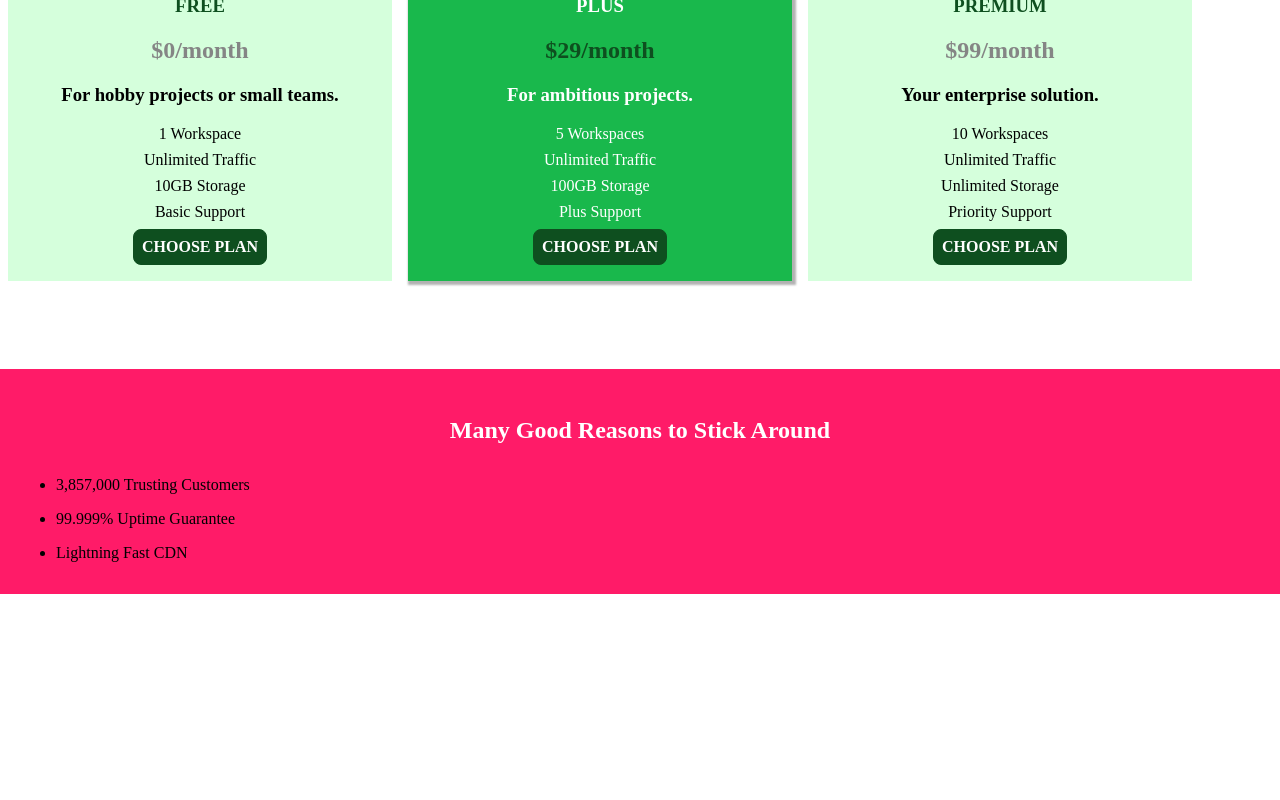
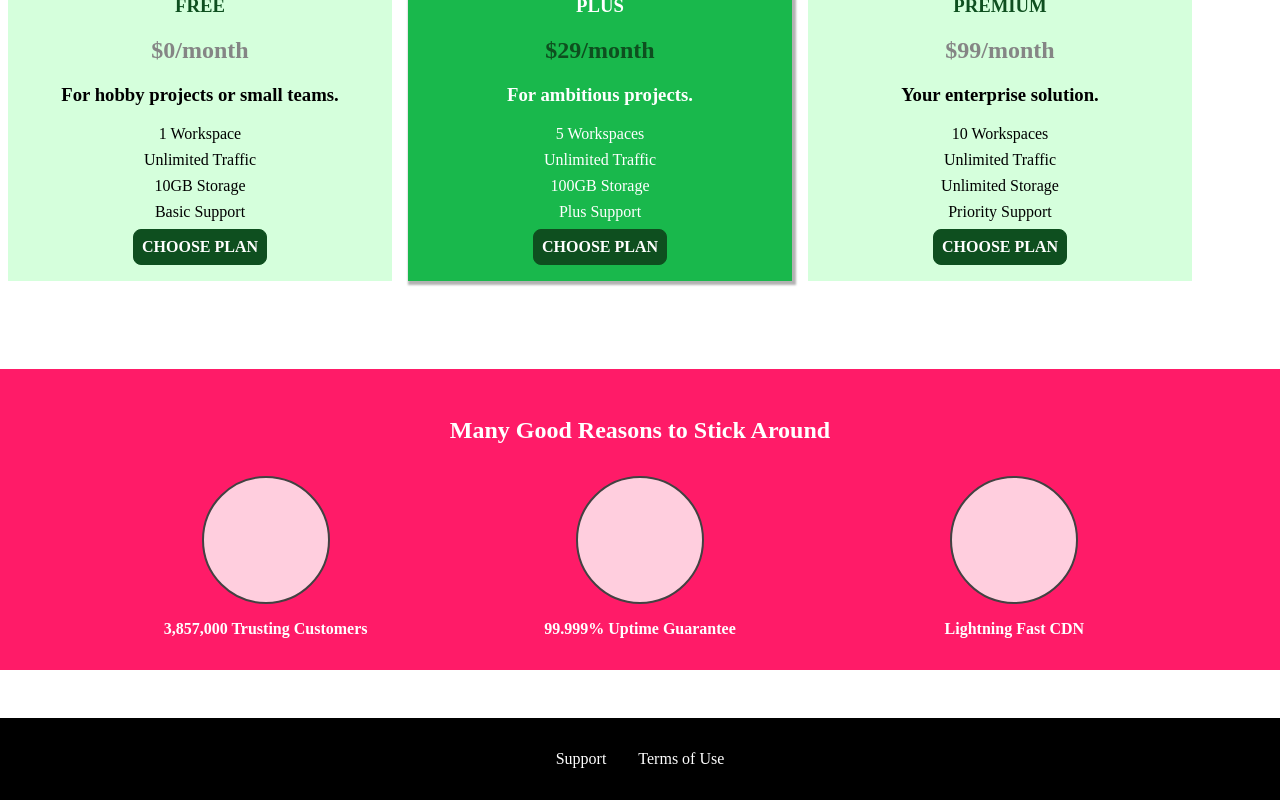
Before and after one commit to rattumourya/css-learning, an Angular app in the folder Basics/basics-css-angular/: page / in a window 1280 px wide. Shown: the part 613-1413 px from the top of the page. Before the commit the page ends 1207 px from the top, so only its background shows below. Built offline with nearby package versions, Linux system fonts and the light colour scheme.

Commit message:
footer added to the page

```diff
--- a/Basics/basics-css-angular/src/app/app.component.css
+++ b/Basics/basics-css-angular/src/app/app.component.css
@@ -108,6 +108,33 @@ body {
     margin: 32px;
 }
 
+.key-feature__list {
+    list-style: none;
+    margin: 0;
+    padding: 0;
+    text-align: center;
+}
+
+.key-feature {
+    display: inline-block;
+    width: 30%;
+}
+
+.key-feature__image {
+    background: #ffcede;
+    width: 128px;
+    border: 2px solid #424242;
+    border-radius: 50%;
+    height: 128px;
+    margin: auto;
+}
+
+.key-feature__description {
+    text-align: center;
+    font-weight: bold;
+    color: white;
+}
+
 /* h1 {
     font-family: sans-serif;
 } */
@@ -174,3 +201,34 @@ body {
     background: white;
     border: none;
 }
+
+.main-footer {
+    background-color: #000;
+    padding: 32px;
+    margin-top: 48px;
+}
+
+
+.main-footer__links {
+    text-align: center;
+    margin: 0px;
+    padding: 0px;
+    text-align: center;
+}
+
+.main-footer__link {
+    text-align: center;
+    display: inline-block;
+    margin: 0 16px;
+}
+
+.main-footer__link a {
+    text-decoration: none;
+    color: white;
+}
+
+.main-footer__link a:hover,
+.main-footer__link a:active {
+    text-decoration: none;
+    color: #ccc;
+}
--- a/Basics/basics-css-angular/src/app/app.component.html
+++ b/Basics/basics-css-angular/src/app/app.component.html
@@ -72,25 +72,37 @@
     </section>
     <section id="key-features">
         <h1 class="section-title">Many Good Reasons to Stick Around</h1>
-        <ul>
-            <li>
-                <div>
+        <ul class="key-feature__list">
+            <li class="key-feature">
+                <div class="key-feature__image">
 
                 </div>
-                <p>3,857,000 Trusting Customers</p>
+                <p class="key-feature__description">3,857,000 Trusting Customers</p>
             </li>
-            <li>
-                <div>
+            <li class="key-feature">
+                <div class="key-feature__image">
 
                 </div>
-                <p>99.999% Uptime Guarantee</p>
+                <p class="key-feature__description">99.999% Uptime Guarantee</p>
             </li>
-            <li>
-                <div>
+            <li class="key-feature">
+                <div class="key-feature__image">
 
                 </div>
-                <p>Lightning Fast CDN</p>
+                <p class="key-feature__description">Lightning Fast CDN</p>
             </li>
         </ul>
     </section>
+    <footer class="main-footer">
+        <nav>
+            <ul class="main-footer__links">
+                <li class="main-footer__link">
+                    <a href="#">Support</a>
+                </li>
+                <li class="main-footer__link">
+                    <a href="#">Terms of Use</a>
+                </li>
+            </ul>
+        </nav>
+    </footer>
 </main>
```
